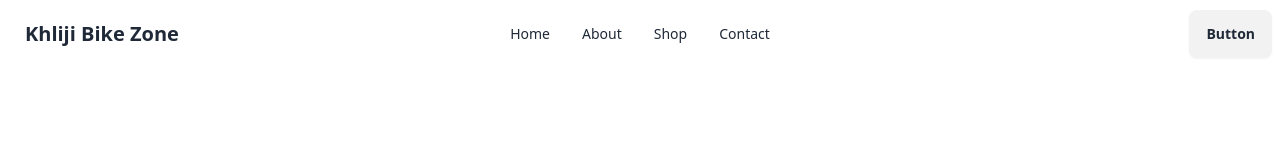
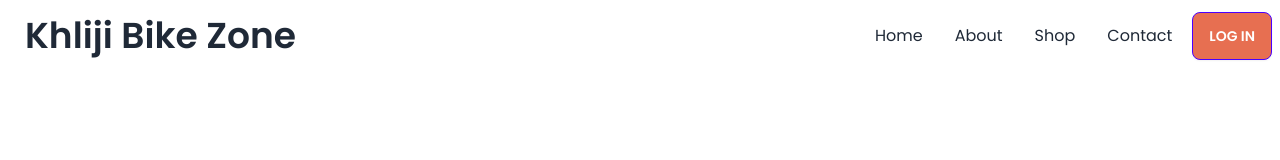
Before and after one commit to mubarakhossain355/bike-zone, a plain HTML site: page index.html in a window 1280 px wide. Drawn offline with nearby package versions, Linux system fonts and the light colour scheme.

Commit message:
navbar complete

```diff
--- a/index.html
+++ b/index.html
@@ -5,13 +5,37 @@
     <meta name="viewport" content="width=device-width, initial-scale=1.0">
     <title>Bike-Zone</title>
     <link href="https://cdn.jsdelivr.net/npm/daisyui@4.12.10/dist/full.min.css" rel="stylesheet" type="text/css" />
+    <!-- Google Font Poppins-->
+    <link rel="preconnect" href="https://fonts.googleapis.com">
+    <link rel="preconnect" href="https://fonts.gstatic.com" crossorigin>
+    <link href="https://fonts.googleapis.com/css2?family=Poppins:ital,wght@0,100;0,200;0,300;0,400;0,500;0,600;0,700;0,800;0,900;1,100;1,200;1,300;1,400;1,500;1,600;1,700;1,800;1,900&display=swap" rel="stylesheet">
+    <!--Tailwind link-->
     <script src="https://cdn.tailwindcss.com"></script>
+    <!--Tailwind Classes-->
+    <script>
+      tailwind.config = {
+        theme: {
+          extend: {
+            colors: {
+              clifford: '#da373d',
+              'bike-primary':'#E76F51',
+            }
+          }
+        }
+      }
+    </script>
+    <!-- Custom Styles-->
+    <style>
+      .font-poppins{
+        font-family: "Poppins", sans-serif;
+      }
+    </style>
 </head>
-<body>
-    <header>
+<body class="font-poppins">
+    <header class="md:container md:mx-auto">
         <nav>
             <div class="navbar bg-base-100">
-                <div class="navbar-start">
+                <div class="flex-1">
                   <div class="dropdown">
                     <div tabindex="0" role="button" class="btn btn-ghost lg:hidden">
                       <svg
@@ -36,18 +60,18 @@
                       <li><a>Contact</a></li>
                     </ul>
                   </div>
-                  <a class="btn btn-ghost text-xl">Khliji Bike Zone</a>
+                  <a class="btn btn-ghost text-4xl">Khliji Bike Zone</a>
                 </div>
                 <div class="navbar-center hidden lg:flex">
-                  <ul class="menu menu-horizontal px-1">
+                  <ul class="menu menu-horizontal text-base px-1">
                     <li><a>Home</a></li>
                     <li><a>About</a></li>
                     <li><a>Shop</a></li>
                     <li><a>Contact</a></li>
                   </ul>
                 </div>
-                <div class="navbar-end">
-                  <a class="btn">Button</a>
+                <div class="">
+                  <a class="btn btn-primary bg-bike-primary text-white">LOG IN</a>
                 </div>
               </div>
         </nav>
```
